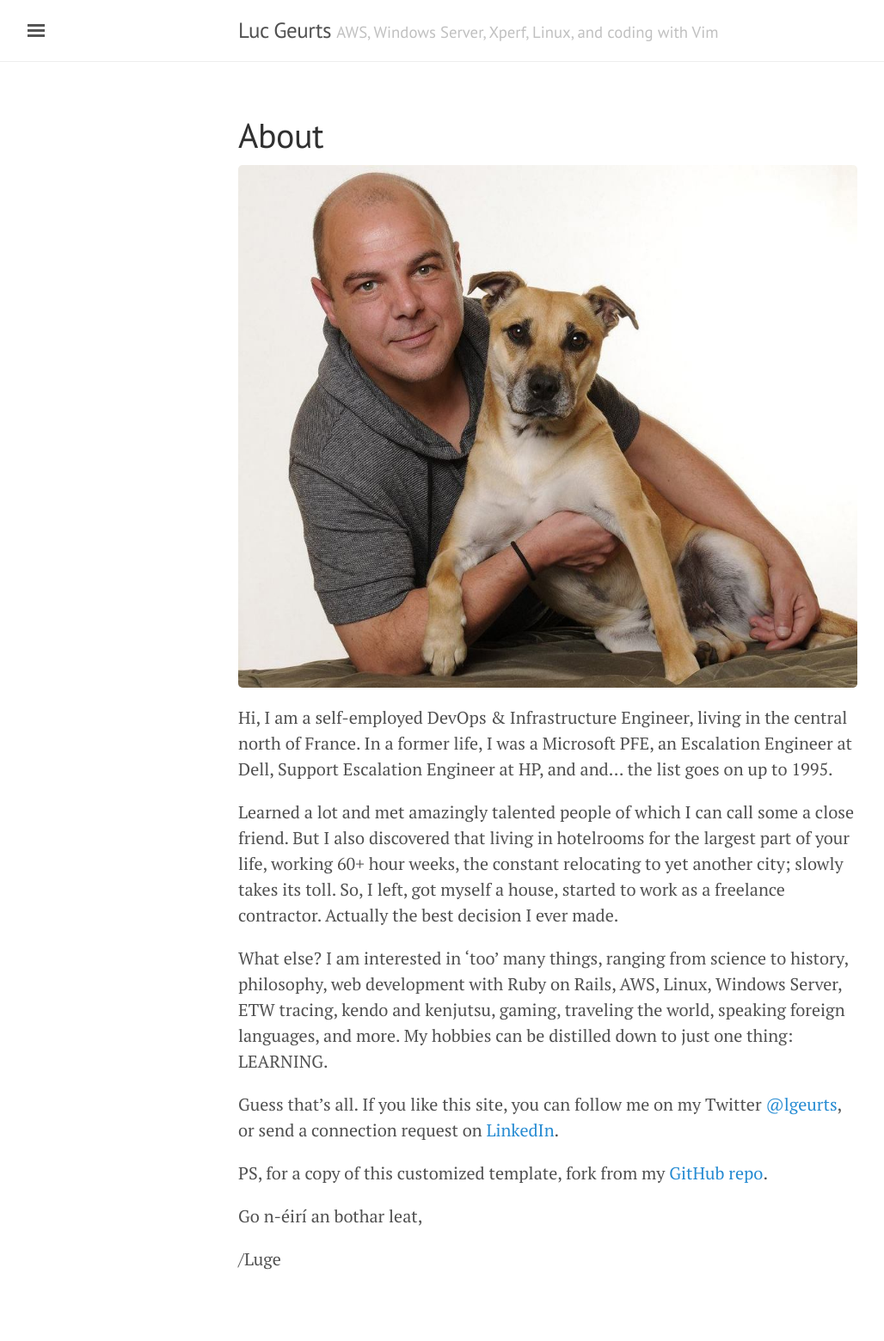
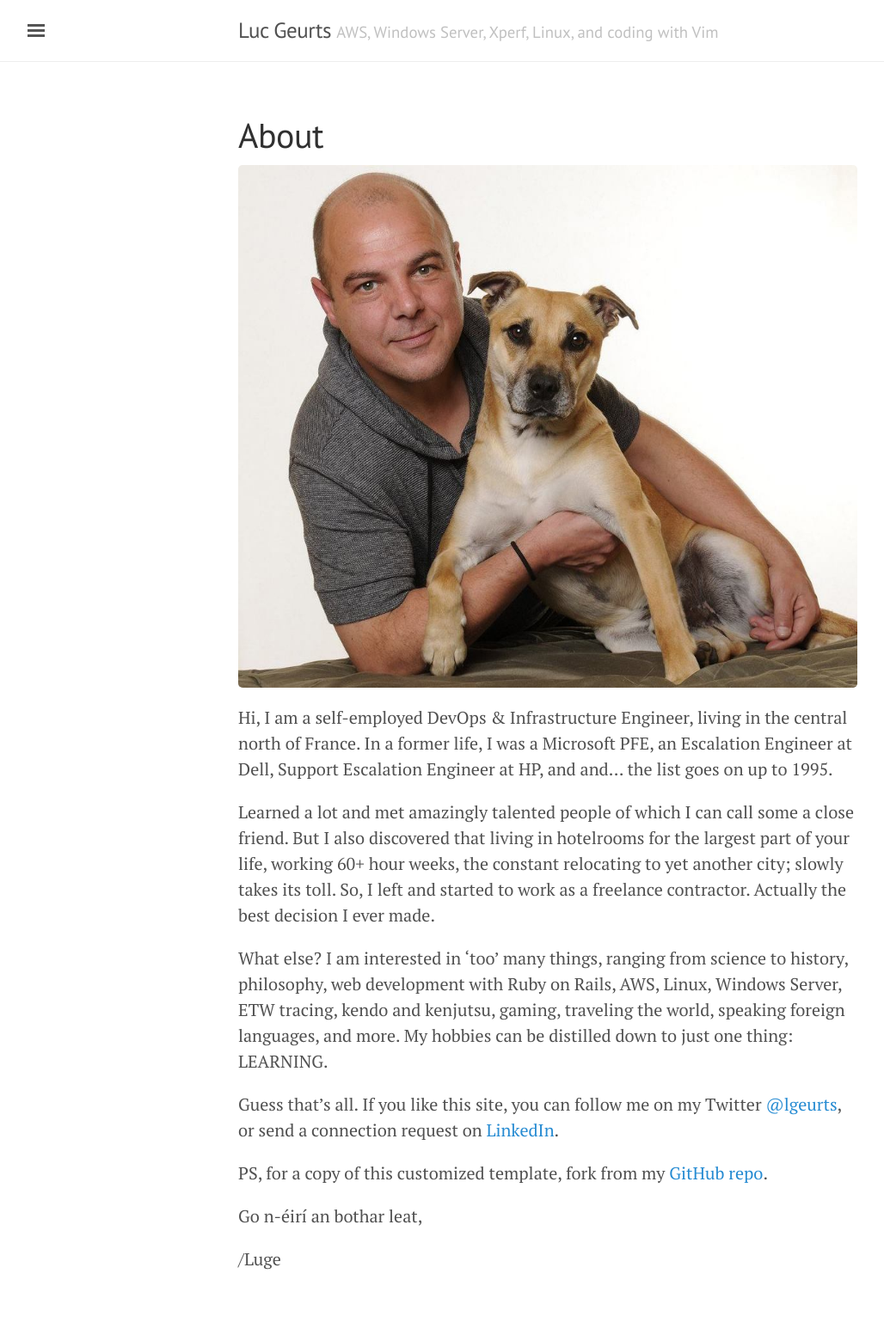
Before and after one commit to lgeurts/lgeurts.github.io, a Jekyll site: the page built from about.md, in a window 1280 px wide. Shown: the whole page at 86% size, without its empty margins (3-1031 px from the left). Built offline with Jekyll 4.4.1, drawn with Linux system fonts in a browser that asks for light colours; nearby versions of some CDN libraries.

Commit message:
Update about.md

```diff
--- a/about.md
+++ b/about.md
@@ -8,7 +8,7 @@
 Hi, I am a self-employed DevOps & Infrastructure Engineer, living in the central north of France.
 In a former life, I was a Microsoft PFE, an Escalation Engineer at Dell, Support Escalation Engineer at HP, and and... the list goes on up to 1995.
 
-Learned a lot and met amazingly talented people  of which I can call some a close friend. But I also discovered that living in hotelrooms for the largest part of your life, working 60+ hour weeks, the constant relocating to yet another city; slowly takes its toll. So, I left, got myself a house, started to work as a freelance contractor. Actually the best decision I ever made.
+Learned a lot and met amazingly talented people  of which I can call some a close friend. But I also discovered that living in hotelrooms for the largest part of your life, working 60+ hour weeks, the constant relocating to yet another city; slowly takes its toll. So, I left and started to work as a freelance contractor. Actually the best decision I ever made.
 
 What else? I am interested in 'too' many things, ranging from science to history, philosophy, web development with Ruby on Rails, AWS, Linux, Windows Server, ETW tracing, kendo and kenjutsu, gaming, traveling the world, speaking foreign languages, and more.
 My hobbies can be distilled down to just one thing: LEARNING.
```
